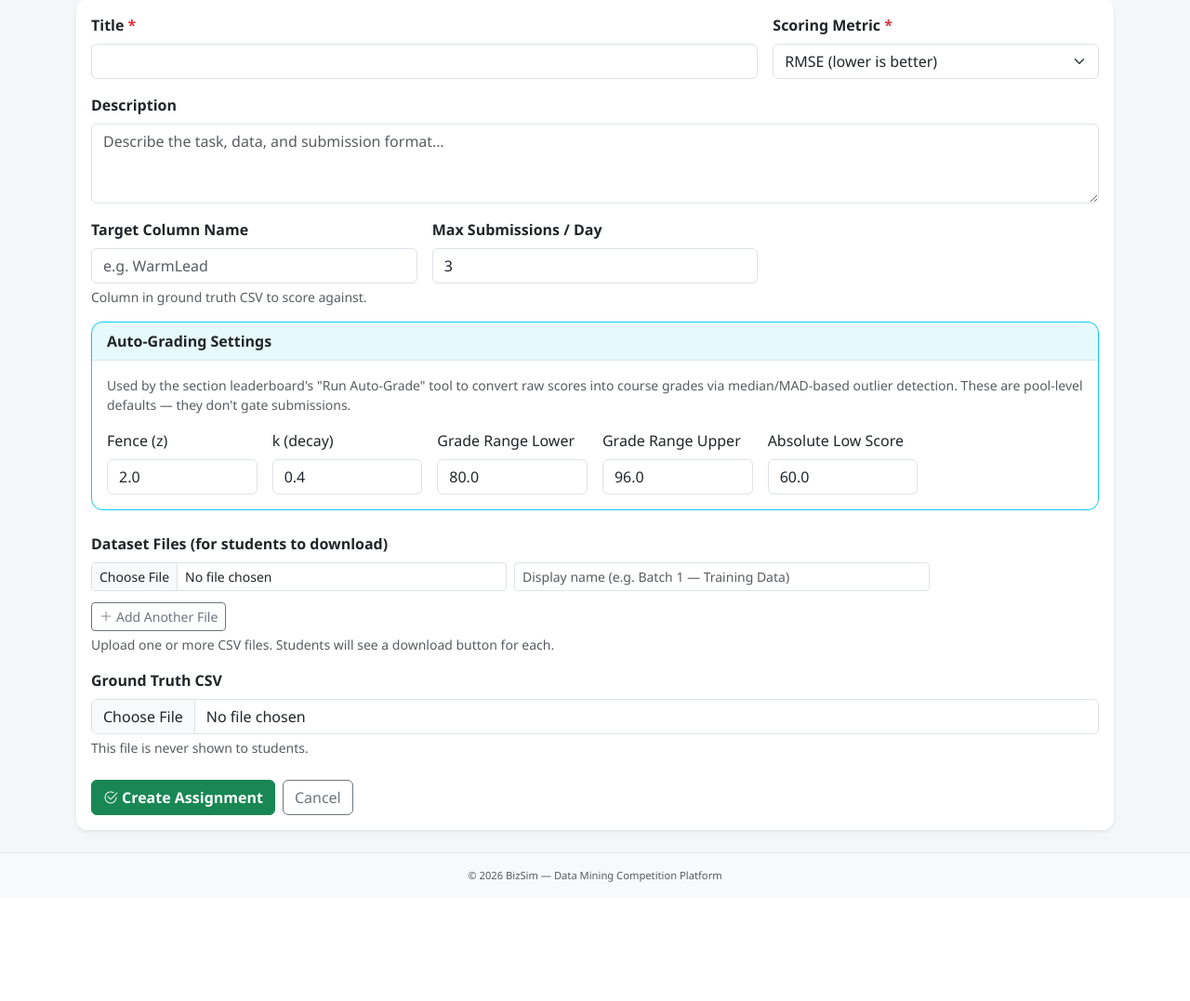
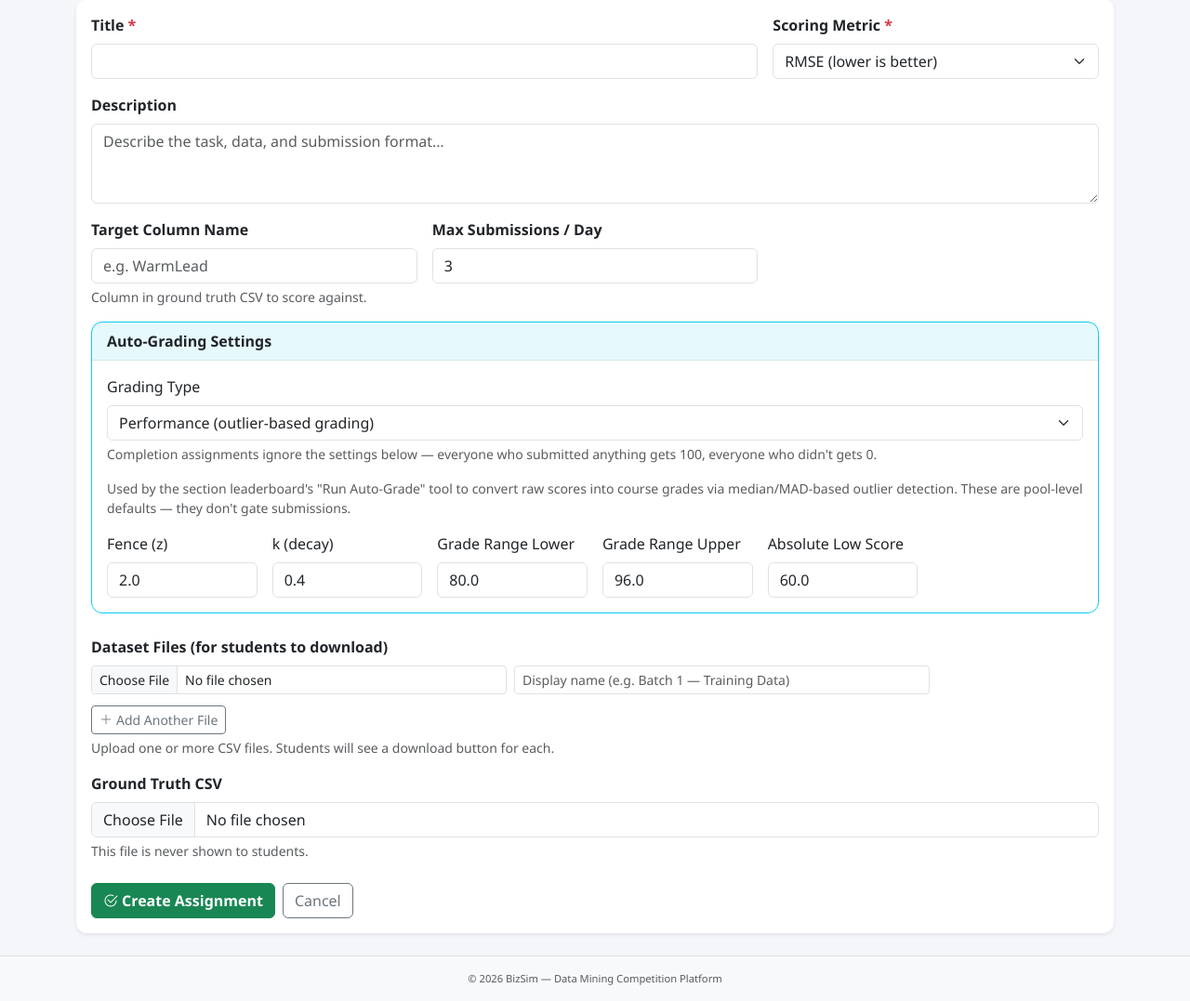
Before and after one commit to NovaNate888/bizsim, a Flask app: page /instructor/assignments/new in a window 1280 px wide. Shown: the part 226-1303 px from the top of the page at 93% size. Before the commit the page ends 1175 px from the top, so only its background shows below. Run offline with Flask 3, Linux system fonts and the light colour scheme; a user stored in the database is signed in; data comes from the database, SQL or seed files in the repository.

Commit message:
Add per-assignment completion vs performance grading type
Assignment gains a grading_type column (default "performance"). When
set to "completion", run_auto_grade scores every student who
submitted anything 100 ("complete") and everyone else 0
("incomplete"), skipping the median/MAD outlier algorithm entirely.
Performance-type assignments are unaffected.

- models/models.py: new grading_type String column
- app.py: migration for the new column on existing DBs
- instructor/routes.py: parse/validate grading_type in
  new_assignment/edit_assignment; branch on it in run_auto_grade
- templates: Grading Type selector on the assignment form (toggles
  visibility of the fence/k/grade-range fields via JS), new
  Complete/Incomplete badges on the grades table

Manual-override protection, Grade upserts, and the flash message in
run_auto_grade are untouched — they only read from `results[uid]`,
which is shaped identically for both grading types.

Co-Authored-By: Claude Sonnet 5 <noreply@anthropic.com>
Claude-Session: https://claude.ai/code/session_01MoEc6YJJRwLPJJrv7ymswj

```diff
--- a/bizsim/app.py
+++ b/bizsim/app.py
@@ -102,6 +102,8 @@ def _run_schema_migrations(db) -> None:
         "ALTER TABLE assignments ADD COLUMN grade_range_lower DOUBLE PRECISION DEFAULT 80.0 NOT NULL",
         "ALTER TABLE assignments ADD COLUMN grade_range_upper DOUBLE PRECISION DEFAULT 95.0 NOT NULL",
         "ALTER TABLE assignments ADD COLUMN absolute_low_score DOUBLE PRECISION DEFAULT 70.0 NOT NULL",
+        # Phase 5: completion-vs-performance grading type
+        "ALTER TABLE assignments ADD COLUMN grading_type VARCHAR(20) DEFAULT 'performance' NOT NULL",
     ]
     for sql in new_columns:
         try:
--- a/bizsim/instructor/routes.py
+++ b/bizsim/instructor/routes.py
@@ -402,6 +402,11 @@ def new_assignment():
             max_submissions_per_day=max_subs,
             profit_matrix_config=pm_config,
         )
+        grading_type = request.form.get("grading_type", "performance")
+        if grading_type not in ("performance", "completion"):
+            grading_type = "performance"
+        assignment.grading_type = grading_type
+
         _apply_grading_settings(assignment)
         db.session.add(assignment)
         db.session.flush()
@@ -444,6 +449,11 @@ def edit_assignment(assignment_id: int):
         max_subs = request.form.get("max_submissions_per_day", type=int)
         if max_subs:
             assignment.max_submissions_per_day = max_subs
+
+        grading_type = request.form.get("grading_type", "performance")
+        if grading_type not in ("performance", "completion"):
+            grading_type = "performance"
+        assignment.grading_type = grading_type
 
         _apply_grading_settings(assignment)
 
@@ -915,15 +925,23 @@ def run_auto_grade(section_id: int, assignment_id: int):
         best = _best_submission_for_section(enr.user_id, assignment_id, section_id, assignment)
         students.append({"user_id": enr.user_id, "raw_score": best.score if best else None})
 
-    results = compute_grades(
-        students,
-        assignment.higher_is_better,
-        assignment.fence,
-        assignment.k,
-        assignment.grade_range_lower,
-        assignment.grade_range_upper,
-        assignment.absolute_low_score,
-    )
+    if assignment.grading_type == "completion":
+        results = {}
+        for s in students:
+            if s["raw_score"] is not None:
+                results[s["user_id"]] = {"z_score": None, "bucket": "complete", "computed_score": 100.0}
+            else:
+                results[s["user_id"]] = {"z_score": None, "bucket": "incomplete", "computed_score": 0.0}
+    else:
+        results = compute_grades(
+            students,
+            assignment.higher_is_better,
+            assignment.fence,
+            assignment.k,
+            assignment.grade_range_lower,
+            assignment.grade_range_upper,
+            assignment.absolute_low_score,
+        )
 
     now = datetime.now(timezone.utc)
     graded_count = 0
--- a/bizsim/models/models.py
+++ b/bizsim/models/models.py
@@ -243,6 +243,7 @@ class Assignment(db.Model):
     target_column = db.Column(db.String(128), nullable=True)
     max_submissions_per_day = db.Column(db.Integer, default=3, nullable=False)
     # Outlier-based auto-grading settings (see utils/grading.py)
+    grading_type = db.Column(db.String(20), default="performance", nullable=False)
     fence = db.Column(db.Float, default=2.0, nullable=False)
     k = db.Column(db.Float, default=0.4, nullable=False)
     grade_range_lower = db.Column(db.Float, default=80.0, nullable=False)
--- a/bizsim/templates/instructor/grades.html
+++ b/bizsim/templates/instructor/grades.html
@@ -92,6 +92,10 @@
                   <br /><small class="text-muted">Contact required</small>
                 {% elif row.bucket == 'manual' %}
                   <span class="badge bg-info text-dark">Manual</span>
+                {% elif row.bucket == 'complete' %}
+                  <span class="badge bg-success">Complete</span>
+                {% elif row.bucket == 'incomplete' %}
+                  <span class="badge bg-light text-muted border">Incomplete</span>
                 {% else %}
                   <span class="badge bg-light text-muted border">No Submission</span>
                 {% endif %}
--- a/bizsim/templates/instructor/new_assignment.html
+++ b/bizsim/templates/instructor/new_assignment.html
@@ -60,6 +60,22 @@
           Auto-Grading Settings
         </div>
         <div class="card-body">
+          <div class="mb-3">
+            <label class="form-label">Grading Type</label>
+            <select class="form-select" name="grading_type" id="grading_type">
+              <option value="performance" {% if not assignment or assignment.grading_type == 'performance' %}selected{% endif %}>
+                Performance (outlier-based grading)
+              </option>
+              <option value="completion" {% if assignment and assignment.grading_type == 'completion' %}selected{% endif %}>
+                Completion (100 for submitted, 0 for not submitted)
+              </option>
+            </select>
+            <div class="form-text">
+              Completion assignments ignore the settings below — everyone who submitted anything
+              gets 100, everyone who didn't gets 0.
+            </div>
+          </div>
+          <div id="performance-grading-fields">
             <p class="form-text mt-0">
               Used by the section leaderboard's "Run Auto-Grade" tool to convert raw scores into
               course grades via median/MAD-based outlier detection. These are pool-level
@@ -85,6 +101,7 @@
               <div class="col-sm-4 col-md-2">
                 <label class="form-label">Absolute Low Score</label>
                 <input type="number" class="form-control" name="absolute_low_score" value="60.0" step="any" />
+              </div>
             </div>
           </div>
         </div>
@@ -185,6 +202,14 @@
   metricSelect.addEventListener('change', togglePM);
   togglePM();
 
+  // Grading type toggle
+  const gradingTypeSelect = document.getElementById('grading_type');
+  const perfFields = document.getElementById('performance-grading-fields');
+  function toggleGradingFields() {
+    perfFields.style.display = gradingTypeSelect.value === 'completion' ? 'none' : '';
+  }
+  gradingTypeSelect.addEventListener('change', toggleGradingFields);
+
   // Dynamic file rows
   document.getElementById('add-file-row').addEventListener('click', function () {
     const container = document.getElementById('file-rows');
```
Also changed, not shown: bizsim/templates/instructor/edit_assignment.html (+26 -0 lines). Lines whose indentation alone changed are shown as unchanged.
